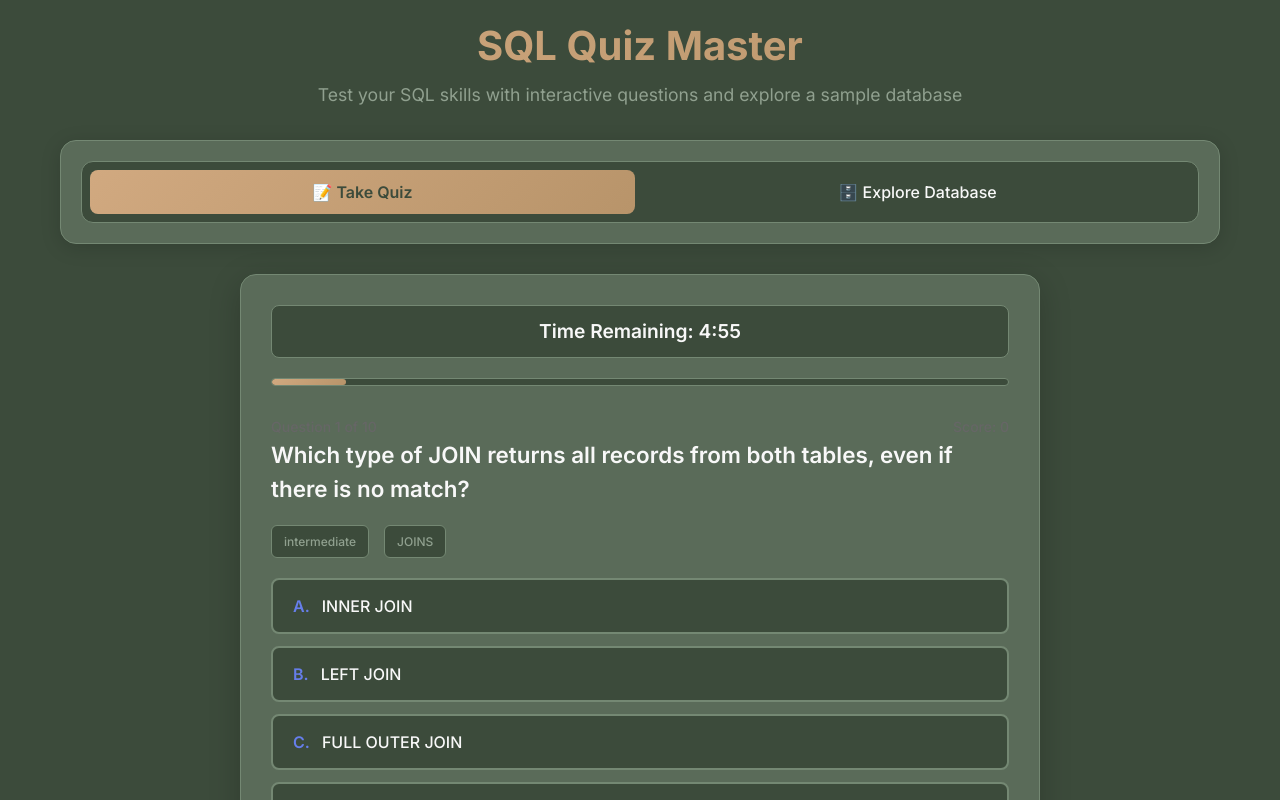
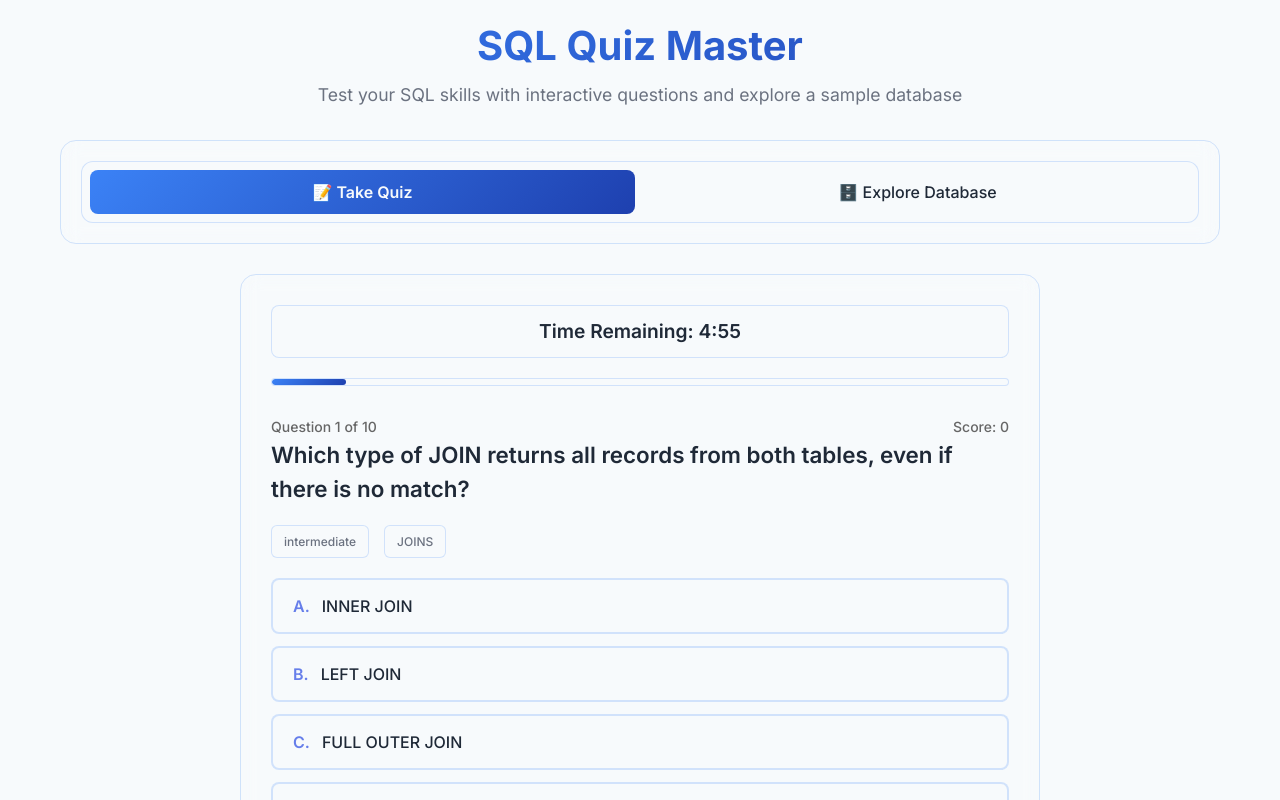
Before and after one commit to damunoz32/sql-quiz-app, a React (Create React App) app: page / in a window 1280 px wide. Shown: the top 800 px of the page. Built offline with nearby package versions, Linux system fonts and the light colour scheme.

Commit message:
Create clean MVP embed with controlled height and no footer overlap

```diff
--- a/src/styles/App.css
+++ b/src/styles/App.css
@@ -12,42 +12,24 @@
 
 /* Root variables for consistent theming - MATCHING HOBBIES APP COLOR SCHEME */
 :root {
-  /* Primary Colors - Matching your hobbies app */
-  --primary-color: #D1A980;           /* Warm beige accent */
-  --primary-gradient: linear-gradient(135deg, #D1A980 0%, #B8946A 100%);
-  --secondary-color: #748873;         /* Sage green */
+  /* PRIMARY COLORS - Matched to dantemunoz.webflow.io */
+  --primary-color: #3B82F6; /* A vibrant blue from your site */
+  --primary-gradient: linear-gradient(135deg, #3B82F6 0%, #1E40AF 100%);
+  --secondary-color: #1E40AF; /* A darker, professional blue */
 
-  /* Status Colors */
-  --success-color: #90A08F;           /* Light sage for correct answers */
-  --error-color: #E8B4B4;             /* Soft red for incorrect answers */
-  --warning-color: #D1A980;           /* Warm beige for warnings */
-  --info-color: #748873;              /* Sage green for info */
+  /* TEXT COLORS - Aligned with your site's typography */
+  --text-primary: #1F2937; /* Dark gray for main text */
+  --text-secondary: #6B7280; /* Lighter gray for secondary text */
 
-  /* Text Colors - Matching your hobbies app */
-  --text-primary: #F8F8F8;            /* Off-white main text */
-  --text-secondary: #90A08F;          /* Light sage secondary text */
-  --text-light: #B8946A;              /* Light beige for subtle text */
+  /* BACKGROUND COLORS */
+  --background-primary: #F7FAFC; /* A very light gray, almost white */
+  --border-color: rgba(59, 130, 246, 0.2); /* Soft blue for borders */
 
-  /* Background Colors - Matching your hobbies app */
-  --background-primary: #3C4B3B;      /* Dark green main background */
-  --background-secondary: #5A6B59;    /* Medium green card backgrounds */
-  --border-color: #748873;            /* Sage green border */
-
-  /* Shadows */
-  --shadow-light: 0 2px 8px rgba(0, 0, 0, 0.1);
-  --shadow-medium: 0 4px 20px rgba(0, 0, 0, 0.15);
-  --shadow-heavy: 0 8px 32px rgba(0, 0, 0, 0.2);
-
-  /* Border Radius */
+  /* BORDER RADIUS - Match to your site's style */
   --border-radius-small: 6px;
   --border-radius-medium: 8px;
   --border-radius-large: 12px;
   --border-radius-xl: 16px;
-
-  /* Transitions */
-  --transition-fast: 0.2s ease;
-  --transition-medium: 0.3s ease;
-  --transition-slow: 0.5s ease;
 }
 
 /* Base HTML and Body Styles */
@@ -477,11 +459,12 @@ html, body {
   background: var(--primary-color);
 }
 
-/* Optimized iframe layout - full functionality */
+/* MVP iframe layout - compact and functional */
 .AppContainer {
   min-height: 100vh;
   display: flex;
   flex-direction: column;
+  padding: 8px;
 }
 
 .MainContent {
@@ -489,29 +472,46 @@ html, body {
   display: flex;
   flex-direction: column;
   overflow-y: auto;
+  padding: 8px;
 }
 
-/* Compact layout for smaller iframes */
-@media (max-height: 600px) {
+.Header {
+  padding: 8px 12px;
+  margin-bottom: 8px;
+}
+
+.Header h1 {
+  font-size: 1.3rem;
+  margin: 0 0 4px 0;
+}
+
+.Header p {
+  font-size: 0.85rem;
+  margin: 0;
+  opacity: 0.8;
+}
+
+/* Compact layout for MVP iframe */
+@media (max-height: 500px) {
   .AppContainer {
-    padding: 8px;
+    padding: 4px;
   }
 
   .MainContent {
-    padding: 8px;
+    padding: 4px;
   }
 
   .Header {
-    padding: 8px 16px;
+    padding: 6px 8px;
+    margin-bottom: 6px;
   }
 
   .Header h1 {
-    font-size: 1.4rem;
-    margin: 0;
+    font-size: 1.1rem;
+    margin: 0 0 2px 0;
   }
 
   .Header p {
-    font-size: 0.85rem;
-    margin: 4px 0 0 0;
+    font-size: 0.75rem;
   }
 }
```
Also changed, not shown: 6 other files (tests, documents, lock files or other folders).
